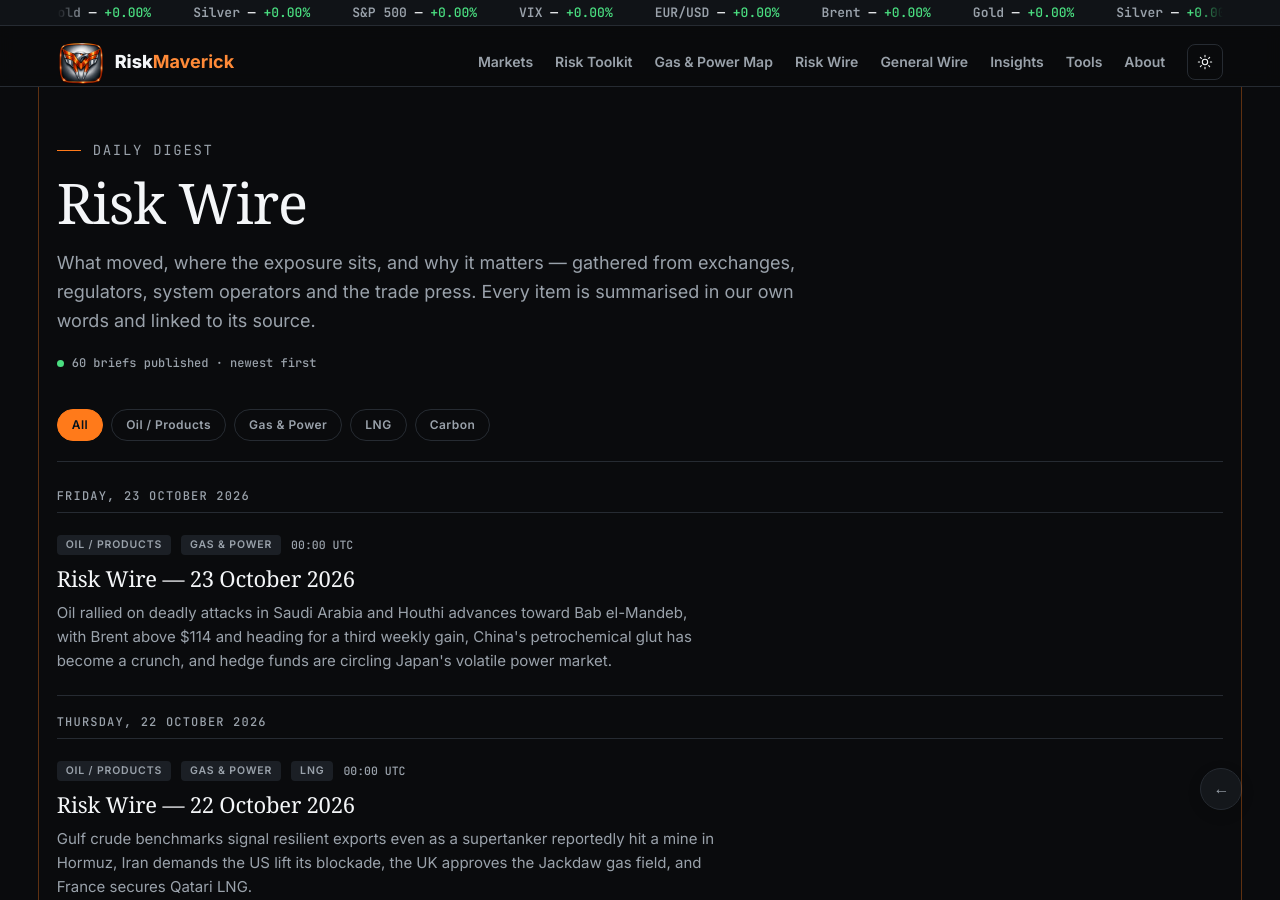
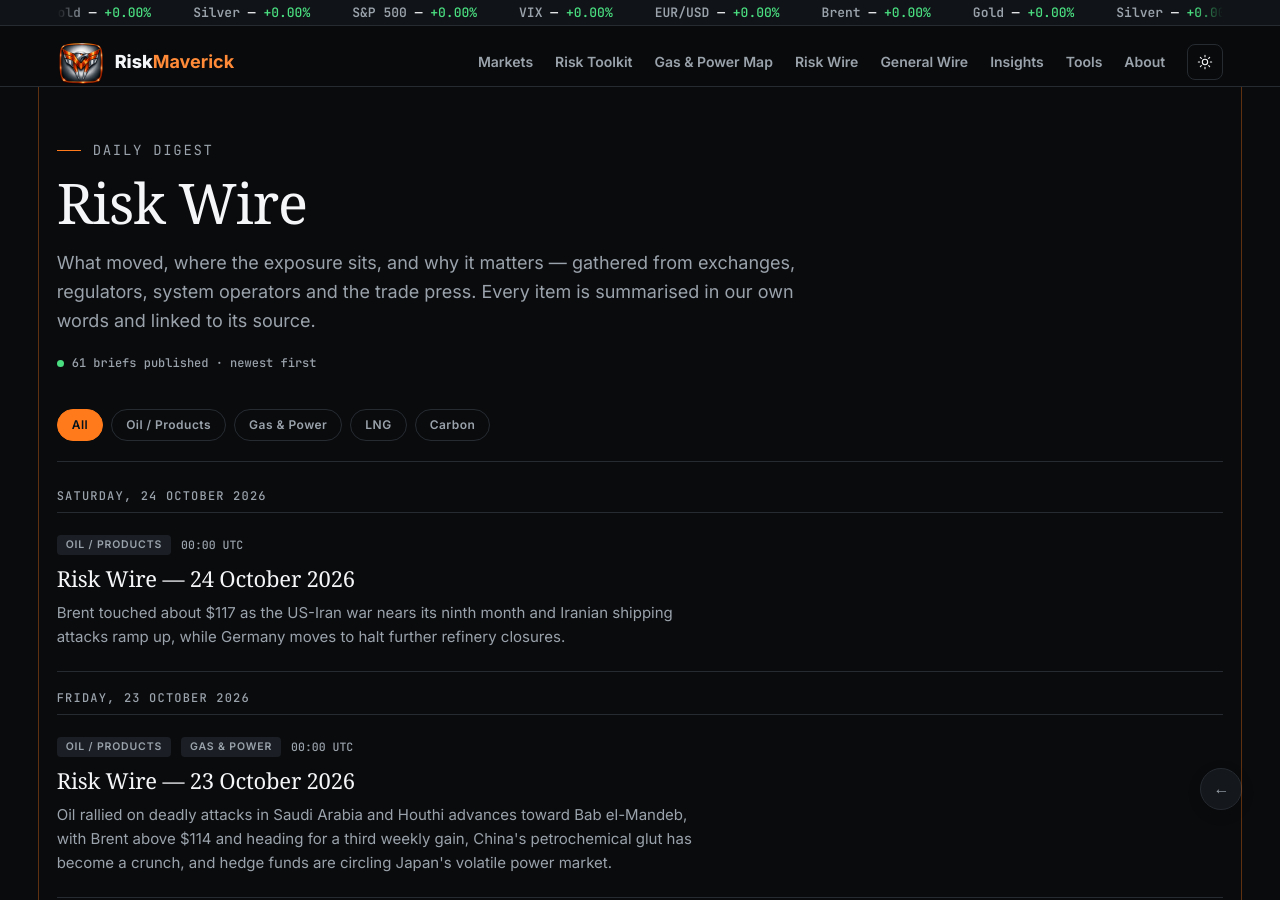
Before and after one commit to maverickrocx/RiskMaverick, a Jekyll site: the page built from news.html, in a window 1280 px wide and 900 px high. Built offline with Jekyll 4.4.1, drawn with Linux system fonts in a browser that asks for light colours; some web fonts are replaced.

Commit message:
content(wire): Risk Wire + General Wire for 24 October 2026 (#62)
Claude-Session: https://claude.ai/code/session_019nuG9diy53PrDwQ3FK4HjB

Co-authored-by: Claude <noreply@anthropic.com>

```diff
--- a/_data/marks.yml
+++ b/_data/marks.yml
@@ -21,9 +21,9 @@ de_da:
   price: "€30.12"
   asof: "24 Oct 2026"
   source: "SMARD"
-  low: 0.0
-  high: 111.31
-  points: 96
+  low: "0.0"
+  high: "111.31"
+  points: "96"
 estr:
   price: "2.442%"
   asof: "22 Oct 2026"
@@ -38,7 +38,7 @@ eurusd:
   source: "market feed"
 fed_target:
   price: "3.75–4.00%"
-  asof: "23 Oct 2026"
+  asof: "24 Oct 2026"
   source: "Federal Reserve"
 gbpusd:
   price: "1.3375"
--- /dev/null
+++ b/_news/2026-10-24.md
@@ -0,0 +1,18 @@
+---
+title: "Risk Wire — 24 October 2026"
+date: 2026-10-24
+sectors: [oil-products]
+standfirst: "Brent touched about $117 as the US-Iran war nears its ninth month and Iranian shipping attacks ramp up, while Germany moves to halt further refinery closures."
+---
+
+## Oil / Products {#oil-products}
+
+*Sourced from Bloomberg's Evening Briefing Americas.*
+
+**Brent reached about $117 a barrel and US unleaded gasoline hit $4.30 a gallon, as ramped-up Iranian attacks on shipping met talk that the war could run another year.** — [Bloomberg](https://www.bloomberg.com/news/newsletters/2026-10-23/ai-doubts-spread-cracks-in-equities-credit-markets-evening-briefing-americas) · [Bloomberg](https://www.bloomberg.com/news/articles/2026-10-23/us-consumer-sentiment-slips-to-five-month-low-on-inflation-woes)
+
+*Risk lens:* **Bullish (front-month Brent)** — Hormuz control is the swing factor. Expect elevated implied volatility through the war's duration.
+
+**Germany wants to stop further oil refinery closures amid energy uncertainty and mounting costs.** — [Bloomberg](https://www.bloomberg.com/news/articles/2026-10-23/germany-wants-to-stop-more-oil-refinery-closures-as-costs-mount)
+
+*Risk lens:* **Neutral (European refining margins)** — keeping capacity online supports product supply, but the policy is still only an intention.
```
Also changed, not shown: _general/2026-10-24.md (added, +46 -0 lines).
